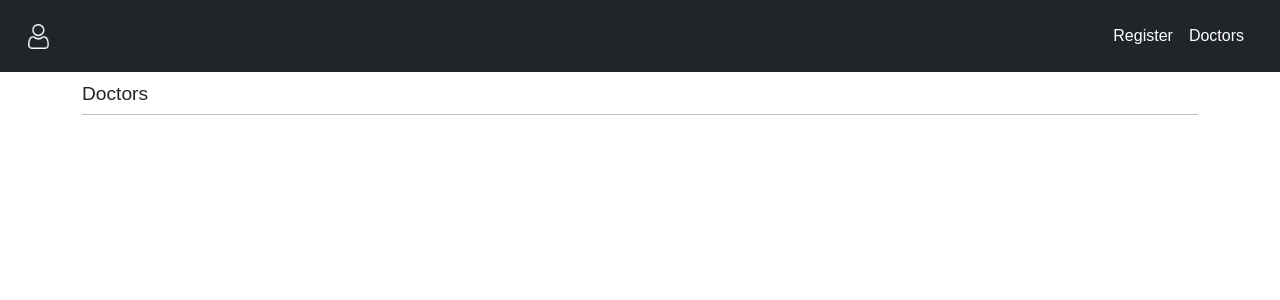
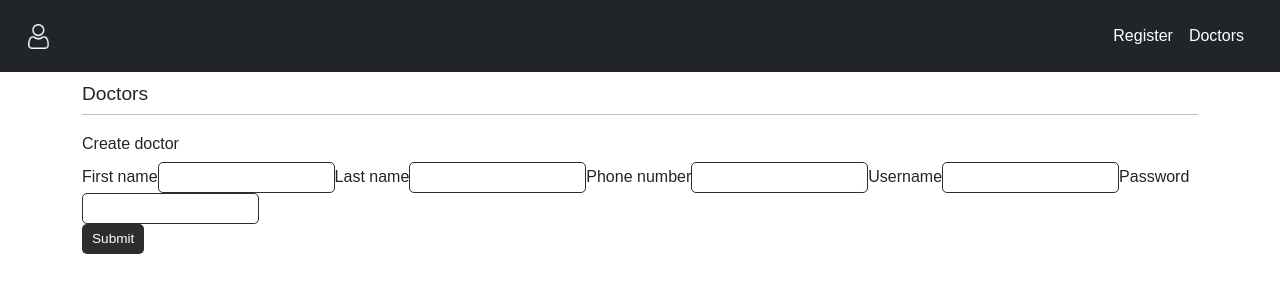
Before and after one commit to podgorskip/healthcare-app, an Angular app in the folder frontend/: page /doctors in a window 1280 px wide. Shown: the top 300 px of the page. Built offline with nearby package versions, Linux system fonts and the light colour scheme.

Commit message:
Adjusts models to new schemas

```diff
--- a/frontend/src/app/components/admin/doctor-creator/doctor-creator.component.html
+++ b/frontend/src/app/components/admin/doctor-creator/doctor-creator.component.html
@@ -6,7 +6,7 @@
           type="text"
           id="firstName"
           name="firstName"
-          [(ngModel)]="doctor.firstName"
+          [(ngModel)]="doctor.user.firstName"
           required
         />
 
@@ -15,7 +15,7 @@
           type="text"
           id="lastName"
           name="lastName"
-          [(ngModel)]="doctor.lastName"
+          [(ngModel)]="doctor.user.lastName"
           required
         />
 
@@ -33,7 +33,7 @@
           type="text"
           id="username"
           name="username"
-          [(ngModel)]="doctor.username"
+          [(ngModel)]="doctor.user.username"
           required
         />
 
@@ -42,7 +42,7 @@
           type="password"
           id="password"
           name="password"
-          [(ngModel)]="doctor.password"
+          [(ngModel)]="doctor.user.password"
           required
         />
 
--- a/frontend/src/app/components/admin/doctor-creator/doctor-creator.component.ts
+++ b/frontend/src/app/components/admin/doctor-creator/doctor-creator.component.ts
@@ -2,6 +2,8 @@ import { Component } from '@angular/core';
 import { DoctorService } from '../../../services/doctor/doctor.service';
 import { FormsModule } from '@angular/forms';
 import { Doctor } from '../../../model/Doctor';
+import { Role } from '../../../model/enum/Role';
+import { Sex } from '../../../model/enum/Sex';
 
 @Component({
   selector: 'doctor-creator',
@@ -14,11 +16,15 @@ import { Doctor } from '../../../model/Doctor';
 export class DoctorCreatorComponent {
   doctor: Doctor = {
     id: '',
-    firstName: '',
-    lastName: '',
-    phoneNo: '',
-    username: '',
-    password: ''
+    user: {
+      id: '',
+      firstName: '',
+      lastName: '',
+      username: '',
+      password: '',
+      role: Role.DOCTOR
+    },
+    phoneNo: ''
   };
 
   constructor(private doctorService: DoctorService) { }
--- a/frontend/src/app/components/doctors/doctors.component.html
+++ b/frontend/src/app/components/doctors/doctors.component.html
@@ -3,11 +3,11 @@
     <div>
         <div class="doctor-list">
             <div *ngFor="let doctor of doctors">
-                <p>{{doctor.firstName}} {{doctor.lastName}}</p>
+                <p>{{doctor.user.firstName}} {{doctor.user.lastName}}</p>
                 <p>{{doctor.phoneNo}}</p>
                 <button (click)="onDoctorDelete(doctor.id)">Delete</button>
             </div>
         </div>
-        <doctor-creator *ngIf="authenticatedUser?.role === 1"/>
+        <doctor-creator *ngIf="true"/>
     </div>
 </div>
--- a/frontend/src/app/db/repositories/mongo/doctor-repository/doctor-repository.service.ts
+++ b/frontend/src/app/db/repositories/mongo/doctor-repository/doctor-repository.service.ts
@@ -22,8 +22,7 @@ export class MongoDoctorRepository implements DoctorRepositoryInterface {
   }
 
   getDoctors(): Observable<Doctor[]> {
-    const headers = this.auth.authHeaders();
-    return this.http.get<Doctor[]>(this.apiUrl, { headers });
+    return this.http.get<Doctor[]>(this.apiUrl);
   }
 
   getDoctorById(id: string): Observable<Doctor> {
--- a/frontend/src/app/model/Doctor.ts
+++ b/frontend/src/app/model/Doctor.ts
@@ -5,6 +5,6 @@ export interface Doctor {
     id: string;
     phoneNo?: string;
     user: User;
-    presence: SingleDayAvailability[];
-    absence: SingleDayAvailability[];
+    presence?: SingleDayAvailability[];
+    absence?: SingleDayAvailability[];
 }
--- a/frontend/src/app/model/User.ts
+++ b/frontend/src/app/model/User.ts
@@ -7,7 +7,7 @@ export interface User {
     firstName: string;
     lastName: string;
     username: string;
-    sex: Sex;
-    age: number;
+    sex?: Sex;
+    age?: number;
     password?: String;
 }
```
